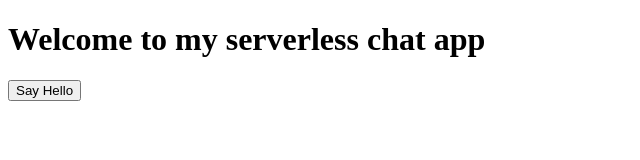
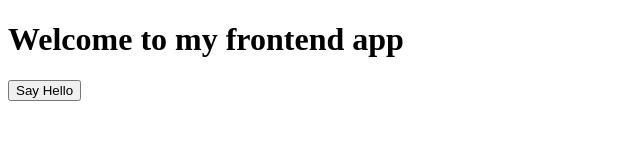
Before and after one commit to txnveee/frontend-app, a plain HTML site: page index.html in a window 1280 px wide. Shown: the whole page, without its empty margins (0-640 px from the left). Drawn offline with Linux system fonts and the light colour scheme.

Commit message:
Update index.html

```diff
--- a/index.html
+++ b/index.html
@@ -4,7 +4,7 @@
     <title>My Chat App</title>
   </head>
 <body>
-  <h1>Welcome to my serverless chat app</h1>
+  <h1>Welcome to my frontend app</h1>
   <button onclick="fetch('/api/hello').then(r=>r.text()).then(alert)">Say Hello</button>
 </body>
 </html>
```
